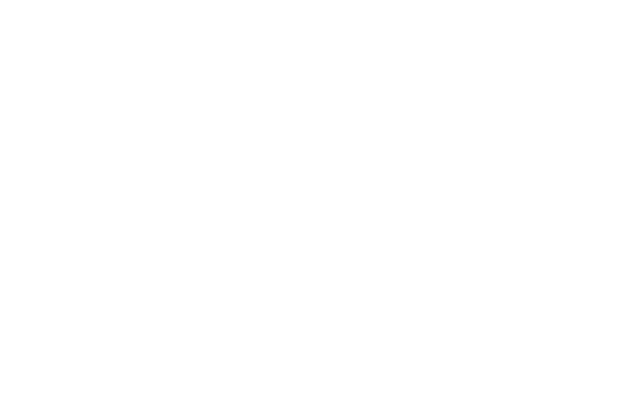
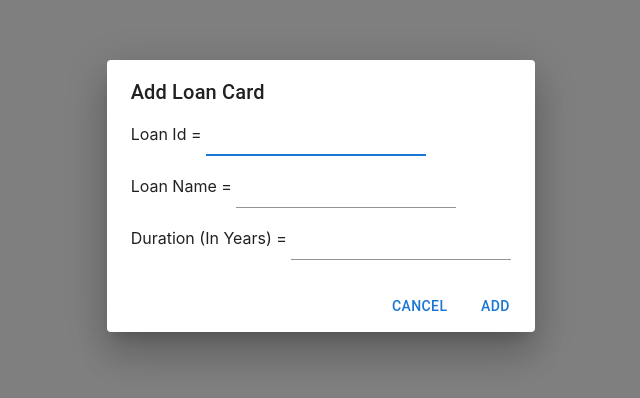
Before and after one commit to mysticidiot/bootcamp-b3t3-loan-admin-management-frontend, a React (Create React App) app: page /addLoanCard in a window 1280 px wide. Before the commit this address had no page. Shown: the part 204-602 px from the top of the page, without its empty margins (319-959 px from the left). Built offline with nearby package versions, Linux system fonts and the light colour scheme; sample sign-in values are in the browser's storage; the HTML template or start-up script is replaced by a standard one.

Commit message:
added function

```diff
--- a/package.json
+++ b/package.json
@@ -10,7 +10,6 @@
     "@testing-library/jest-dom": "^5.16.5",
     "@testing-library/react": "^13.4.0",
     "@testing-library/user-event": "^13.5.0",
-    "axios": "^1.1.3",
     "react": "^18.2.0",
     "react-axios": "^2.0.6",
     "react-dom": "^18.2.0",
--- a/src/App.js
+++ b/src/App.js
@@ -17,12 +17,12 @@ function App() {
 
         <Route path ="helloworld" element = {<HelloWorld/>} />
         <Route path ="dashboard" element = {<AdminDashboard/>} />
-        <Route path = "loanCardManagement" element = {<LoanCardManagement/>}/>
+        <Route path = "loanCardManagement" element = {<DisplayLoanCard/>}/>
         <Route path = "customerDataManagement" element = {<CustomerDataManagement/>}/>
         <Route path = "itemsMasterData" element = {<ItemsMasterData/>}/>
         <Route path = "login" element = {<Login/>}/>
         <Route path = "" element = {<Login/>}/>
-         <Route path = "data" element = {<DisplayLoanCard/>}/>
+         <Route path = "addLoanCard" element = {<LoanCardManagement/>}/>
       </Routes>
     </BrowserRouter>
 
--- a/src/pages/DisplayLoanCard.js
+++ b/src/pages/DisplayLoanCard.js
@@ -2,9 +2,10 @@
 import React from "react"
 import { DisplayCardAPI } from '../services/LoginService';
 import { DeleteCardAPI } from '../services/LoginService';
-
+import {Routes,Route,useNavigate} from 'react-router-dom'
 
 class DisplayLoanCard extends React.Component{
+
     constructor(props){
         super(props)
         this.state ={
@@ -15,6 +16,7 @@ class DisplayLoanCard extends React.Component{
             this.setState({list:data})
         });
     }
+
 
     delete = (id)=>{
         DeleteCardAPI(id);
@@ -78,8 +80,8 @@ class DisplayLoanCard extends React.Component{
 
                     marginTop : "30px"
             }}>
-            <button  className ="btn btn-outline-success btn-sm">
-                    Add
+            <button  className ="btn btn-outline-success btn-sm" onClick={(e)=>window.location.href='/addLoanCard'}>
+                    Add Card
                 </button>
             </div>
             </div>
--- a/src/pages/loan_card_management.js
+++ b/src/pages/loan_card_management.js
@@ -12,7 +12,7 @@ import './page.css';
 
 export default function LoanCardManagement()  {
     const loggedInUser = localStorage.getItem("authenticated");
-    const [open, setOpen] = React.useState(false);
+    const [open, setOpen] = React.useState(true);
 
     const handleClickOpen = () => {
         setOpen(true);
@@ -60,6 +60,9 @@ export default function LoanCardManagement()  {
                 <Button variant="outlined" onClick={handleClickOpen}>
                     Add Loan Card
                 </Button>
+                <Button variant="outlined" onClick={e=>window.location.href='/loanCardManagement'}>
+                View all cards                </Button>
+
                 <Dialog open={open} onClose={handleClose}>
                     <DialogTitle>Add Loan Card</DialogTitle>
                     <DialogContent>
```
Also changed, not shown: 1 other file (tests, documents, lock files or other folders).
